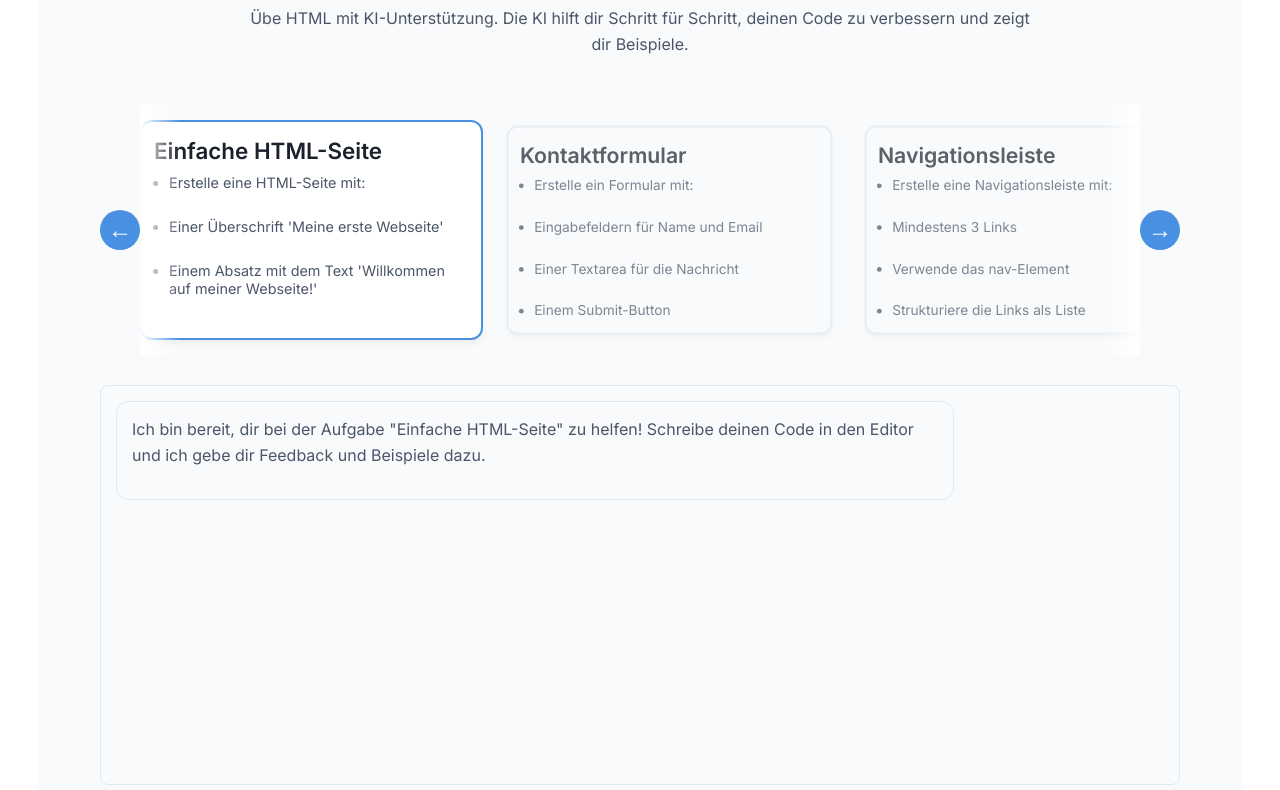
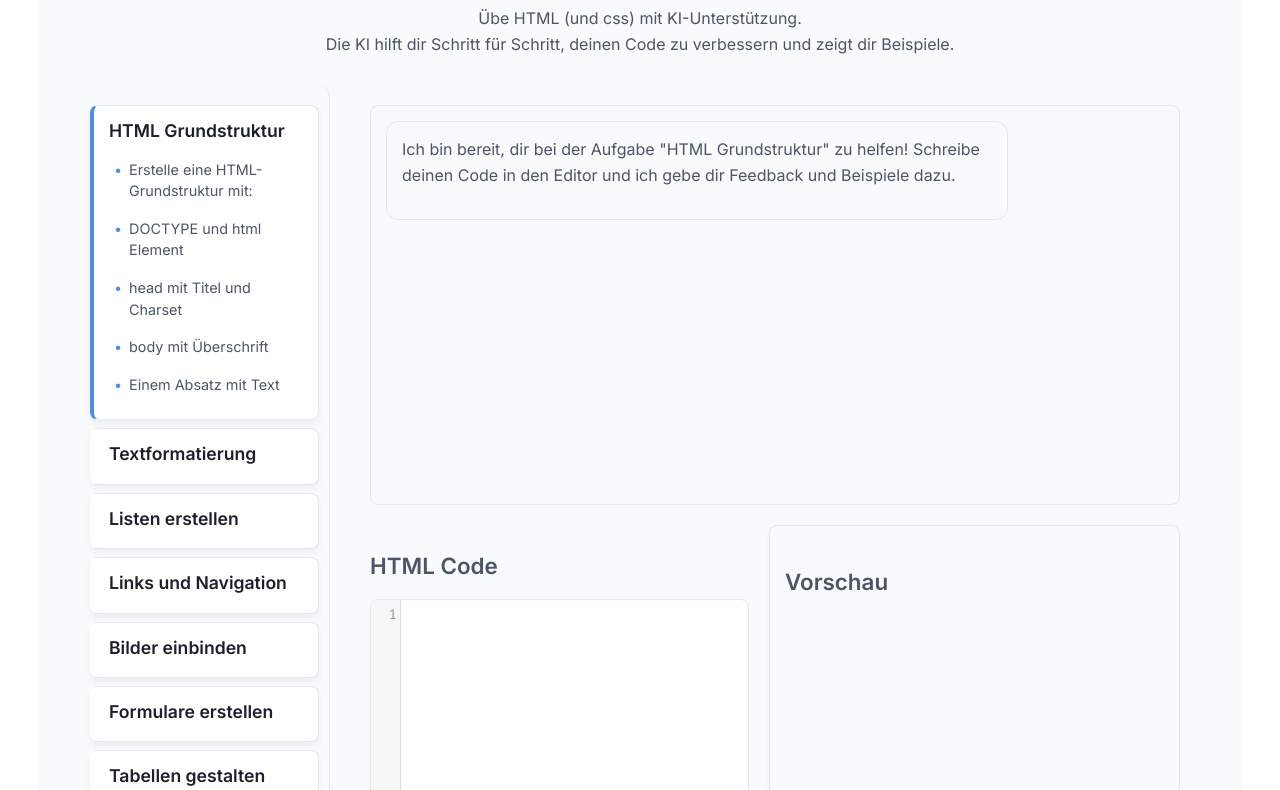
Before and after one commit to vsvito420/html-tutorial, a website: page project/ai-test.html in a window 1280 px wide. Shown: the part 234-1024 px from the top of the page. Drawn offline with nearby package versions, Linux system fonts and the light colour scheme.

Commit message:
ai test sidebar redesign

```diff
--- a/project/ai-test.html
+++ b/project/ai-test.html
@@ -150,125 +150,102 @@
             transform: translateY(-2px);
         }
 
-        .tasks-carousel {
-            position: relative;
-            margin-bottom: 30px;
-            padding: 0 40px;
+        /* Sidebar Layout */
+        .page-container {
+            display: flex;
+            gap: 20px;
+            margin: -20px;
+            min-height: calc(100vh - 200px);
+        }
+
+        .sidebar {
+            width: 250px;
+            background: var(--bg-secondary);
+            border-right: 1px solid var(--border-color);
+            padding: 20px 0;
+            flex-shrink: 0;
+            overflow-y: auto;
+            border-radius: 12px;
+        }
+
+        .main-content {
+            flex: 1;
+            padding: 20px;
+            min-width: 0;
         }
 
         .tasks-container {
             display: flex;
-            gap: 15px;
-            overflow-x: hidden;
-            scroll-behavior: smooth;
-            -ms-overflow-style: none;
-            scrollbar-width: none;
-            padding: 15px 0;
+            flex-direction: column;
+            gap: 8px;
+            padding: 0 10px;
         }
 
-        .tasks-container::-webkit-scrollbar {
+        .task-card {
+            padding: 12px 15px;
+            cursor: pointer;
+            transition: all 0.2s ease;
+            border-left: 4px solid transparent;
+            border-radius: 8px;
+        }
+
+        .task-card:hover {
+            background: var(--bg-primary);
+            border-left-color: var(--accent-color);
+        }
+
+        .task-card.active {
+            background: var(--bg-primary);
+            border-left-color: var(--accent-color);
+        }
+
+        .task-card h3 {
+            margin: 0;
+            font-size: 1.1em;
+            color: var(--text-primary);
+            font-weight: 600;
+            margin-bottom: 4px;
+        }
+
+        .task-card .task-list {
             display: none;
         }
 
-        .task-card {
-            flex: 0 0 300px;
-            padding: 12px;
-            background: var(--bg-secondary);
-            border: 2px solid var(--border-color);
-            border-radius: 12px;
-            cursor: pointer;
-            transition: all 0.3s ease;
-            opacity: 0.7;
-            transform: scale(0.95);
+        .task-card.active .task-list {
+            display: block;
+            margin: 10px 0 0 0;
+            padding-left: 20px;
+            color: var(--text-secondary);
+            font-size: 0.9em;
+            list-style-type: none;
         }
 
-        .task-card.active {
-            border-color: var(--accent-color);
-            opacity: 1;
-            transform: scale(1);
-            background: var(--bg-primary);
+        .task-card.active .task-list li {
+            position: relative;
+            padding: 4px 0;
         }
 
-        .task-card:hover {
-            border-color: var(--accent-color);
-            opacity: 0.9;
+        .task-card.active .task-list li::before {
+            content: "•";
+            position: absolute;
+            left: -15px;
+            color: var(--accent-color);
         }
 
-        .task-card h3 {
-            margin: 0 0 6px 0;
-            color: var(--text-primary);
+        [data-theme="dark"] .task-card .task-list {
+            color: #ffffff;
         }
 
-        .task-card .task-list {
-            margin: 0;
-            padding-left: 15px;
-            color: var(--text-secondary);
-            font-size: 0.9em;
-            list-style-type: disc;
-        }
+        @media (max-width: 768px) {
+            .page-container {
+                flex-direction: column;
+            }
 
-        .task-card .task-list li {
-            margin-bottom: 2px;
-            line-height: 1.2;
-        }
-
-        .carousel-button {
-            position: absolute;
-            top: 50%;
-            transform: translateY(-50%);
-            width: 40px;
-            height: 40px;
-            border: none;
-            border-radius: 50%;
-            background: var(--accent-color);
-            color: white;
-            cursor: pointer;
-            display: flex;
-            align-items: center;
-            justify-content: center;
-            font-size: 1.5em;
-            transition: all 0.3s ease;
-            z-index: 2;
-        }
-
-        .carousel-button:hover {
-            background: var(--accent-hover);
-            transform: translateY(-50%) scale(1.1);
-        }
-
-        .carousel-button.prev {
-            left: 0;
-        }
-
-        .carousel-button.next {
-            right: 0;
-        }
-
-        .carousel-fade {
-            position: absolute;
-            top: 0;
-            bottom: 0;
-            width: 40px;
-            pointer-events: none;
-            z-index: 1;
-        }
-
-        .carousel-fade.left {
-            left: 40px;
-            background: linear-gradient(to right, var(--bg-primary), transparent);
-        }
-
-        .carousel-fade.right {
-            right: 40px;
-            background: linear-gradient(to left, var(--bg-primary), transparent);
-        }
-
-        [data-theme="dark"] .carousel-fade.left {
-            background: linear-gradient(to right, var(--bg-primary), transparent);
-        }
-
-        [data-theme="dark"] .carousel-fade.right {
-            background: linear-gradient(to left, var(--bg-primary), transparent);
+            .sidebar {
+                width: 100%;
+                border-right: none;
+                border-bottom: 1px solid var(--border-color);
+            }
         }
 
         /* Dark Mode Anpassungen */
@@ -373,17 +350,15 @@
     <main>
         <div class="container">
             <div class="tutorial-header">
-                <h1>HTML AI Test</h1>
-                <p>Übe HTML mit KI-Unterstützung. Die KI hilft dir Schritt für Schritt, deinen Code zu verbessern und zeigt dir Beispiele.</p>
+                <h1>AI Test</h1>
+                <p>Übe HTML (und css) mit KI-Unterstützung. <br> Die KI hilft dir Schritt für Schritt, deinen Code zu verbessern und zeigt dir Beispiele.</p>
             </div>
 
-            <div class="tasks-carousel">
-                <button class="carousel-button prev" aria-label="Vorherige Aufgabe">&larr;</button>
-                <button class="carousel-button next" aria-label="Nächste Aufgabe">&rarr;</button>
-                <div class="carousel-fade left"></div>
-                <div class="carousel-fade right"></div>
-                <div class="tasks-container" id="tasksContainer"></div>
-            </div>
+            <div class="page-container">
+                <aside class="sidebar">
+                    <div class="tasks-container" id="tasksContainer"></div>
+                </aside>
+                <div class="main-content">
             <div class="chat-container" id="chatContainer"></div>
 
             <div class="code-editor">
@@ -404,25 +379,65 @@
 
     <script>
         const tasks = {
-            basic: {
-                title: "Einfache HTML-Seite",
-                description: "Erstelle eine HTML-Seite mit:\n- Einer Überschrift 'Meine erste Webseite'\n- Einem Absatz mit dem Text 'Willkommen auf meiner Webseite!'"
+            // HTML Grundlagen
+            htmlBasic: {
+                title: "HTML Grundstruktur",
+                description: "Erstelle eine HTML-Grundstruktur mit:\n- DOCTYPE und html Element\n- head mit Titel und Charset\n- body mit Überschrift\n- Einem Absatz mit Text"
             },
-            form: {
-                title: "Kontaktformular",
-                description: "Erstelle ein Formular mit:\n- Eingabefeldern für Name und Email\n- Einer Textarea für die Nachricht\n- Einem Submit-Button"
+            textFormatting: {
+                title: "Textformatierung",
+                description: "Formatiere Text mit HTML-Elementen:\n- Verschiedene Überschriften (h1-h3)\n- Absätze mit p-Element\n- Hervorgehobener Text (strong/em)\n- Zeilenumbrüche (br)"
             },
-            nav: {
-                title: "Navigationsleiste",
-                description: "Erstelle eine Navigationsleiste mit:\n- Mindestens 3 Links\n- Verwende das nav-Element\n- Strukturiere die Links als Liste"
+            lists: {
+                title: "Listen erstellen",
+                description: "Erstelle verschiedene Listen:\n- Ungeordnete Liste (ul)\n- Geordnete Liste (ol)\n- Verschachtelte Listen\n- Beschreibungsliste (dl)"
             },
-            gallery: {
-                title: "Bildergalerie",
-                description: "Baue eine Bildergalerie mit:\n- Grid oder Flexbox Layout\n- Mindestens 4 Bildern\n- Responsivem Design"
+            links: {
+                title: "Links und Navigation",
+                description: "Arbeite mit verschiedenen Links:\n- Externe Links mit target\n- Interne Links zu Abschnitten\n- E-Mail und Telefon Links\n- Download Links"
+            },
+            images: {
+                title: "Bilder einbinden",
+                description: "Binde Bilder richtig ein:\n- Bild mit alt-Text\n- Bildunterschrift mit figure\n- Responsive Bilder\n- Bilder als Links"
+            },
+            // HTML Fortgeschritten
+            forms: {
+                title: "Formulare erstellen",
+                description: "Erstelle ein komplettes Formular:\n- Verschiedene Input-Typen\n- Labels und Gruppierung\n- Validierung mit required\n- Submit Button"
+            },
+            tables: {
+                title: "Tabellen gestalten",
+                description: "Erstelle strukturierte Tabellen:\n- Kopfzeilen und Spalten\n- Zellen verbinden\n- Tabellenbeschriftung\n- Responsive Tabelle"
             },
             semantic: {
-                title: "Semantisches Layout",
-                description: "Erstelle ein Layout mit:\n- Header, Nav, Main, Aside und Footer\n- Sinnvoller Verschachtelung\n- Semantisch korrekter Struktur"
+                title: "Semantische Struktur",
+                description: "Nutze semantische Elemente:\n- Header und Footer\n- Navigation und Main\n- Article und Section\n- Aside für Zusatzinfos"
+            },
+            // CSS Grundlagen
+            cssText: {
+                title: "Text Styling",
+                description: "Gestalte Text mit CSS:\n- Schriftarten und -größen\n- Textfarben und -ausrichtung\n- Zeilenabstände\n- Textdekoration"
+            },
+            cssBox: {
+                title: "Box Model",
+                description: "Arbeite mit dem Box Model:\n- Breite und Höhe\n- Padding und Margin\n- Border und Outline\n- Box-sizing"
+            },
+            cssColors: {
+                title: "Farben und Hintergründe",
+                description: "Gestalte mit Farben:\n- Textfarben\n- Hintergrundfarben\n- Farbverläufe\n- Transparenz"
+            },
+            // CSS Fortgeschritten
+            cssLayout: {
+                title: "Layout Techniken",
+                description: "Erstelle komplexe Layouts:\n- Flexbox Container\n- Grid Layout\n- Positionierung\n- Float und Clear"
+            },
+            cssEffects: {
+                title: "Effekte und Animation",
+                description: "Füge Effekte hinzu:\n- Hover Effekte\n- Transitions\n- Transformationen\n- Animationen"
+            },
+            cssResponsive: {
+                title: "Responsive Design",
+                description: "Mache deine Seite responsive:\n- Media Queries\n- Flexible Grids\n- Responsive Bilder\n- Mobile First"
             }
         };
 
@@ -506,12 +521,8 @@
             const submitBtn = document.getElementById('submitBtn');
             const previewBox = document.getElementById('codePreview');
             const chatContainer = document.getElementById('chatContainer');
-            const prevBtn = document.querySelector('.carousel-button.prev');
-            const nextBtn = document.querySelector('.carousel-button.next');
-
             let currentTaskKey = null;
             let conversation = [];
-            let currentIndex = 0;
 
             // Tasks initialisieren
             function initTasks() {
@@ -548,13 +559,6 @@
                     card.classList.toggle('active', card.dataset.taskKey === taskKey);
                 });
 
-                if (shouldScroll) {
-                    const taskKeys = Object.keys(tasks);
-                    const newIndex = taskKeys.indexOf(taskKey);
-                    const direction = newIndex > currentIndex ? 'right' : 'left';
-                    shiftCards(direction);
-                    currentIndex = newIndex;
-                }
 
                 currentTaskKey = taskKey;
                 chatContainer.innerHTML = '';
@@ -571,47 +575,6 @@
                 chatContainer.appendChild(messageDiv);
             }
 
-            // Navigation mit Grid-Shift
-            function shiftCards(direction) {
-                const cardWidth = 300; // Breite einer Karte
-                const gap = 15; // Gap zwischen Karten
-                const shiftAmount = cardWidth + gap; // Gesamtbreite für Verschiebung
-
-                const currentScroll = tasksContainer.scrollLeft;
-                const targetScroll = currentScroll + (direction === 'right' ? shiftAmount : -shiftAmount);
-
-                // Stelle sicher, dass wir nicht über die Grenzen scrollen
-                const maxScroll = tasksContainer.scrollWidth - tasksContainer.offsetWidth;
-                const finalScroll = Math.max(0, Math.min(targetScroll, maxScroll));
-
-                tasksContainer.scrollTo({
-                    left: finalScroll,
-                    behavior: 'smooth'
-                });
-            }
-
-            // Navigation
-            prevBtn.addEventListener('click', () => {
-                const taskKeys = Object.keys(tasks);
-                const currentIndex = taskKeys.indexOf(currentTaskKey);
-                if (currentIndex > 0) {
-                    selectTask(taskKeys[currentIndex - 1]);
-                }
-            });
-
-            nextBtn.addEventListener('click', () => {
-                const taskKeys = Object.keys(tasks);
-                const currentIndex = taskKeys.indexOf(currentTaskKey);
-                if (currentIndex < taskKeys.length - 1) {
-                    selectTask(taskKeys[currentIndex + 1]);
-                }
-            });
-
-            // Tastatur-Navigation
-            document.addEventListener('keydown', (e) => {
-                if (e.key === 'ArrowLeft') prevBtn.click();
-                if (e.key === 'ArrowRight') nextBtn.click();
-            });
 
             // HTML Auto-Complete Hilfsfunktionen
             function completeAfter(cm, pred) {
```
